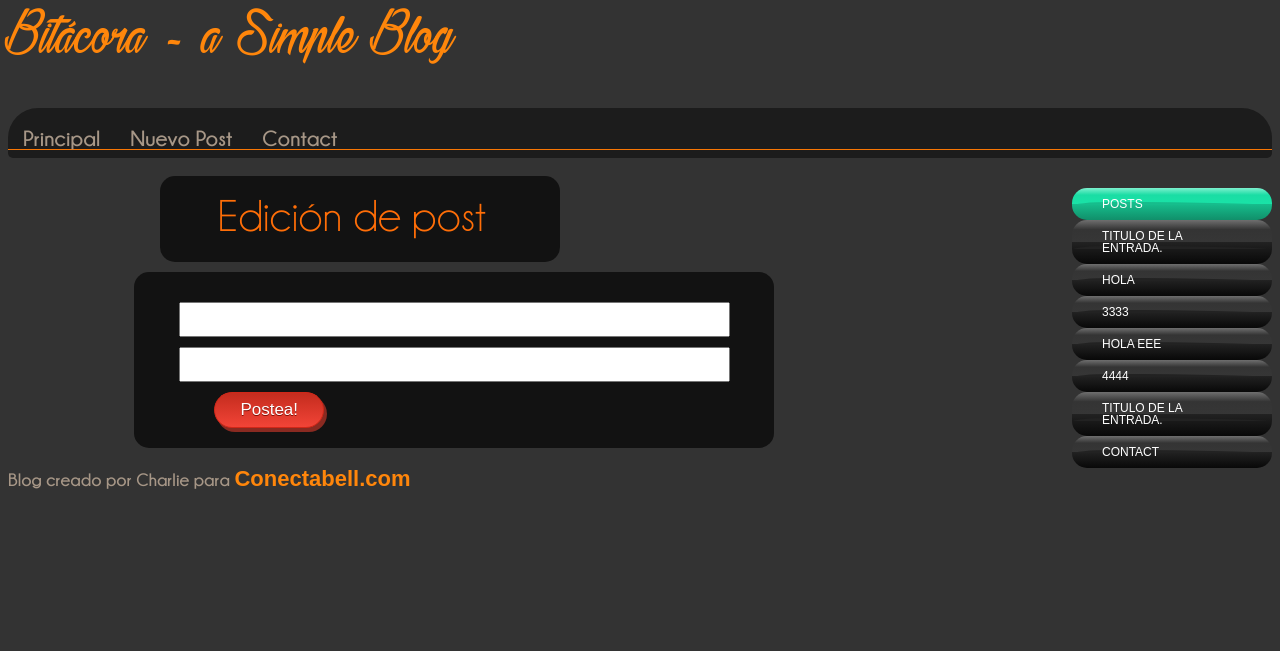
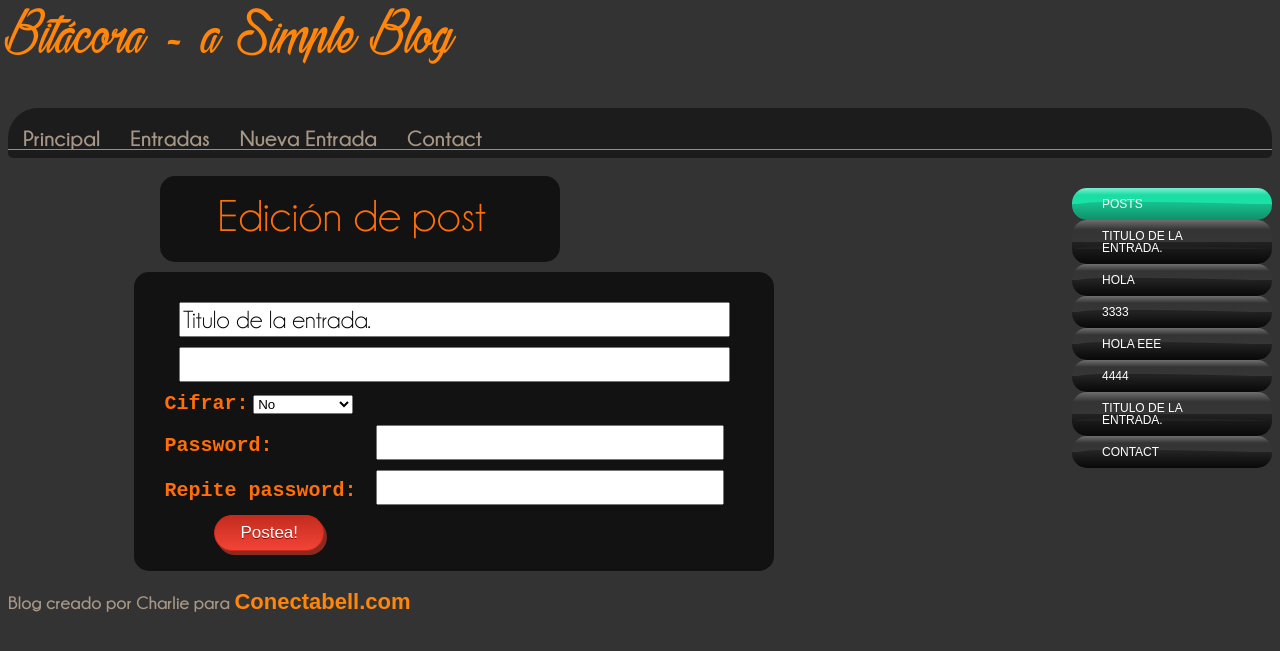
Before and after one commit to conectabell/Django_SimpleBlog, a Django app: a page that uses blogapp/blog/templates/blog/base.html in a window 1280 px wide. Shown: the top 651 px of the page. Run offline with Django 3.2, Linux system fonts and the light colour scheme; a user stored in the database is signed in; data comes from the database, SQL or seed files in the repository; both versions use the stored data as it was after the commit; some libraries are stand-ins or nearby versions.

Commit message:
Cifrado de posts en PRUEBAS

```diff
--- a/blogapp/blog/forms.py
+++ b/blogapp/blog/forms.py
@@ -5,7 +5,29 @@ from pagedown.widgets import PagedownWidget
 
 
 class PostForm(forms.ModelForm):
-    text = forms.CharField(widget=PagedownWidget())
+    text = forms.CharField(widget=PagedownWidget(show_preview=False), label='')
+    crypt = forms.NullBooleanField(label="Cifrar", initial=False)
+
+
     class Meta:
         model = Post
-        fields = ('title', 'text',)
+        fields = ('title', 'text', 'crypt', 'key', 'rekey',)
+        labels = {'title': '', 'key': 'Password', 'rekey':'Repite password', }
+        widgets = {
+        'key': forms.PasswordInput(),
+        'rekey': forms.PasswordInput(), }
+
+    def clean(self):
+        cleaned_data = super(PostForm, self).clean()
+        crypt = cleaned_data.get('crypt')
+        if crypt is True:
+            password = cleaned_data.get('key')
+            password_confirm = cleaned_data.get('rekey')
+            if password and password_confirm:
+                if password != password_confirm:
+                    raise forms.ValidationError("Las dos contraseñas deben coincidir")
+        return cleaned_data
+
+
+class KeyCheckForm(forms.Form):
+    passw = forms.CharField(label='Introduzca la key')
--- a/blogapp/blog/models.py
+++ b/blogapp/blog/models.py
@@ -8,6 +8,9 @@ class Post(models.Model):
     text = models.TextField()
     created_date = models.DateTimeField(default=timezone.now)
     published_date = models.DateTimeField(blank=True, null=True, default=timezone.now)
+    crypt = models.BooleanField(default=False)
+    key = models.CharField(max_length=200, null=True, blank=True)
+    rekey = models.CharField(max_length=200, null=True, blank=True)
 
     def publish(self):
         self.published_date = timezone.now()
--- a/blogapp/blog/static/css/blog.css
+++ b/blogapp/blog/static/css/blog.css
@@ -410,10 +410,11 @@ background-color: #121212;
 -moz-border-radius: 15px;
 border-radius: 15px;
 padding: 20px;
+align-items: left;
 }
 
 .post-form > p > label {
-display: none;
+/*display: none;*/
 font-family: Courier New,Courier,Lucida Sans Typewriter,Lucida Typewriter,monospace;
 font-size: 20px;
 font-weight: bold;
@@ -430,8 +431,48 @@ left: 2.5%;
 position: relative;
 }
 
+.post-form > p > input[name|=crypt] {
+font-family: FuenteContenido;
+font-size: 25px;
+width: 0%;
+height: 12px;
+left: 0%;
+position: relative;
+}
+
+.post-form > p > input[name|=key] {
+font-family: FuenteContenido;
+font-size: 25px;
+width: 60%;
+height: 35px;
+left: 17%;
+position: relative;
+}
+
+.post-form > p > input[name|=rekey] {
+font-family: FuenteContenido;
+font-size: 25px;
+width: 60%;
+height: 35px;
+right: 0%;
+position: relative;
+}
+
 .post-form > p > textarea {
 font-family: FuenteContenido;
+font-size: 25px;
+width: 85%;
+left: 2%;
+position: relative;
+-webkit-border-radius: 9px;
+-moz-border-radius: 9px;
+border-radius: 9px;
+}
+
+.errorlist, .errorlist > li{
+list-style: none;
+font-family: FuenteMenu;
+color: red;
 font-size: 25px;
 width: 85%;
 left: 2%;
@@ -491,8 +532,11 @@ font-size: 28px;
 {
 	height: 300px;
 	width: 100%;
-	background-color: Gainsboro;
+	background-color: black;
 	border: 1px solid DarkGray;
+	border-radius: 5px;
+	font-family: FuenteContenido;
+	font-size: 22px;
 }
 
 .wmd-preview
@@ -518,7 +562,7 @@ font-size: 28px;
 	margin-left: 14px;
 
 	position: absolute;
-	background-color: Silver;
+	background-color: red;
 	display: inline-block;
 	list-style: none;
 }
@@ -535,7 +579,9 @@ font-size: 28px;
 }
 
 .wmd-button > span {
-    background-image: url(../pagedown/wmd-buttons.png);
+    background-image: url(../pagedown/wmd-buttons2.png);
+    background-color: red;
+    border-radius: 2px;
     background-repeat: no-repeat;
     background-position: 0px 0px;
     width: 20px;
--- a/blogapp/blog/templates/blog/base.html
+++ b/blogapp/blog/templates/blog/base.html
@@ -13,7 +13,8 @@
 <div id='cssmenu'>
 <ul>
    <li><a href="{% url 'blog.views.post_list' %}"><span>Principal</span></a></li>
-   <li><a href="{% url 'blog.views.post_new' %}"><span>Nuevo Post</span></a></li>
+   <li><a href="{% url 'blog.views.post_list' %}"><span>Entradas</span></a></li>
+   <li><a href="{% url 'blog.views.post_new' %}"><span>Nueva Entrada</span></a></li>
    <li class='last'><a href='#'><span>Contact</span></a></li>
 </ul>
 </div>
--- a/blogapp/blog/templates/blog/post_list.html
+++ b/blogapp/blog/templates/blog/post_list.html
@@ -7,8 +7,7 @@
     {% for post in posts %}
         <div class="boxpost">
             <h2><a href="{% url 'blog.views.post_detail' pk=post.pk %}">{{ post.title }}</a></h2>
-            <h4>Publicado: {{ post.published_date }} por {{post.author}}<br>
-            {{ post.text|linebreaks }}</h4>
+            <h4>Publicado: {{ post.published_date }} por {{post.author}}<br></h4>
         </div>
     {% endfor %}
 {% endblock content %}
--- a/blogapp/blog/urls.py
+++ b/blogapp/blog/urls.py
@@ -6,6 +6,8 @@ from . import views
 urlpatterns = [
     url(r'^$', views.post_list),
     url(r'^post/(?P<pk>[0-9]+)/edit/$', views.post_edit, name='post_edit'),
+    url(r'^post/(?P<pk>[0-9]+)/edit/key_check/$', views.key_check_edit, name='key_check_edit'),
     url(r'^post/(?P<pk>[0-9]+)/details/$', views.post_detail, name='post_detail'),
+    url(r'^post/(?P<pk>[0-9]+)/key_check/$', views.key_check, name='key_check'),
     url(r'^post/new/$', views.post_new, name='post_new'),
 ]
--- a/blogapp/blog/views.py
+++ b/blogapp/blog/views.py
@@ -1,11 +1,14 @@
 from django.shortcuts import render
 from django.utils import timezone
 from .models import Post
-from .forms import PostForm
+from .forms import PostForm, KeyCheckForm
+from .libs import crypt
 from django.shortcuts import redirect, get_object_or_404
 from django.contrib.auth.decorators import login_required
-import markdown
+import hashlib
+#import markdown
 
+INI = {"title": "Titulo de la entrada.", "key": "Password", "rekey": "Repita la Password"}
 
 @login_required(login_url='django.contrib.auth.views.login')
 def post_list(request):
@@ -23,10 +26,18 @@ def post_new(request):
         if form.is_valid():
             post = form.save(commit=False)
             post.author = request.user
+            if post.crypt == True:
+                cifr = crypt.AESCipher(post.key)
+                txt_enc = cifr.encrypt(post.text)
+                post.text = txt_enc
+                hash_object = hashlib.sha256(post.key)
+                hex_dig = hash_object.hexdigest()
+                post.key = hex_dig
+                post.rekey = hex_dig
             post.save()
             return post_list(request)
     else:
-        form = PostForm()
+        form = PostForm(initial=INI)
     return render(request, 'blog/post_edit.html', {'form': form, 'posts': posts})
 
 
@@ -35,16 +46,37 @@ def post_edit(request, pk):
     posts = Post.objects.filter(published_date__lte=
     timezone.now()).order_by('published_date')
     post = get_object_or_404(Post, pk=pk)
+    print "POST:---" + str(post)
+
+    if post.crypt is True:
+        print "post.crypt TRUE"
+        return redirect('blog.views.key_check_edit', pk=pk)
+    else:
+        print "post.crypt FALSE"
+    print "METHOD: " + str(request.method)
     if request.method == "POST":
-        form = PostForm(request.POST, instance=post)
-        if form.is_valid():
-            post = form.save(commit=False)
-            post.author = request.user
-            post.save()
-            return redirect('blog.views.post_detail', pk=post.pk)
+        form2 = PostForm(request.POST)
+        #form = request.POST
+        post2 = form2.save(commit=False)
+        print post2
+        if form2.is_valid():
+            if post2.crypt is True:
+                print "POST2 IS TRUE"
+                cifr = crypt.AESCipher(post2.key)
+                txt_enc = cifr.encrypt(post2.text)
+                post2.text = txt_enc
+                hash_object = hashlib.sha256(post2.key)
+                hex_dig = hash_object.hexdigest()
+                post2.key = hex_dig
+                post2.rekey = hex_dig
+            post2.author = request.user
+            post2.save()
+            return post_detail(request, pk=post2.pk)
     else:
-        form = PostForm(instance=post)
-    return render(request, 'blog/post_edit.html', {'form': form, 'posts': posts})
+        print "Paso por ELSE"
+        #form = PostForm(instance=post)
+    return redirect('blog.views.key_check_edit', pk=post.pk)
+
 
 
 @login_required(login_url='django.contrib.auth.views.login')
@@ -53,10 +85,70 @@ def post_detail(request, pk):
         posts = Post.objects.filter(published_date__lte=
         timezone.now()).order_by('published_date')
         post = get_object_or_404(Post, pk=pk)
+        if post.crypt is True:
+            return redirect('blog.views.key_check', pk=post.pk)
+        else:
+            return render(request, 'blog/post_detail.html', {'post': post,
+                                                    'posts': posts})
         #txt = markdown.markdown(post.text)
         #pst = {'author': post.author, 'title': post.title, 'text': txt,
                 #'published_date': post.published_date,}
     except Exception as e:
         print e
-    return render(request, 'blog/post_detail.html', {'post': post ,
+
+
+@login_required(login_url='django.contrib.auth.views.login')
+def key_check(request, pk):
+    posts = Post.objects.filter(published_date__lte=timezone.now()).order_by('published_date')
+    post = get_object_or_404(Post, pk=pk)
+    if request.method == "POST":
+        form = KeyCheckForm(request.POST)
+        if form.is_valid():
+            p = form.cleaned_data['passw']
+            hash_object = hashlib.sha256(p)
+            hex_dig = hash_object.hexdigest()
+            #print "POSTKEY:" + post.key
+            #print "POSTKEY:" + hex_dig
+            if post.key == hex_dig:
+                cifr = crypt.AESCipher(p)
+                txt_dec = cifr.decrypt(post.text)
+                post.text = txt_dec
+                return render(request, 'blog/post_detail.html', {'post': post ,
                                                     'posts': posts})
+    form = KeyCheckForm()
+    return render(request, 'blog/key_check.html', {'form': form ,
+                                                    'posts': posts})
+
+
+@login_required(login_url='django.contrib.auth.views.login')
+def key_check_edit(request, pk):
+    posts = Post.objects.filter(published_date__lte=timezone.now()).order_by('published_date')
+    post = get_object_or_404(Post, pk=pk)
+    if request.method == "POST":
+        form = KeyCheckForm(request.POST)
+        if form.is_valid():
+            p = form.cleaned_data['passw']
+            hash_object = hashlib.sha256(p)
+            hex_dig = hash_object.hexdigest()
+            print "POSTKEY:" + post.key
+            print "POSTKEY:" + hex_dig
+            if post.key == hex_dig:
+                cifr = crypt.AESCipher(p)
+                t = post.text
+                #print cifr.decrypt(t)
+                txt_dec = cifr.decrypt(str(t))
+                print post.text
+                print "P=" + p
+                print "TEXT-----"
+                print txt_dec
+                post.text = txt_dec
+                post.crypt = False
+                form2 = PostForm(instance=post)
+                form2.text = txt_dec
+                form2.crypt = False
+                #return post_edit(request, pk)
+                return render(request, 'blog/post_edit.html', {'form': form2, 'posts': posts})
+                #return post_edit(request, )
+    form = KeyCheckForm()
+    return render(request, 'blog/key_check.html', {'form': form ,
+                                                    'posts': posts})
```
Also changed, not shown: blogapp/database.db, 4 other files.
